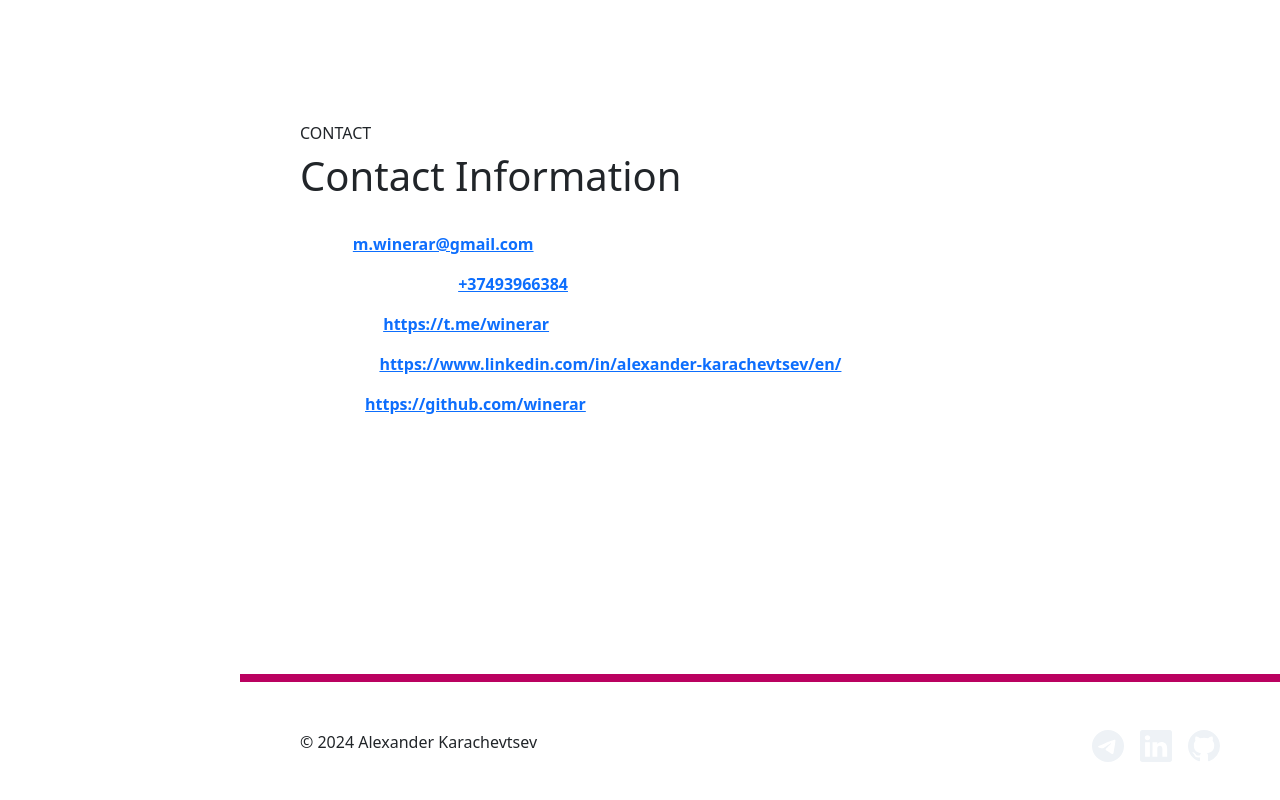
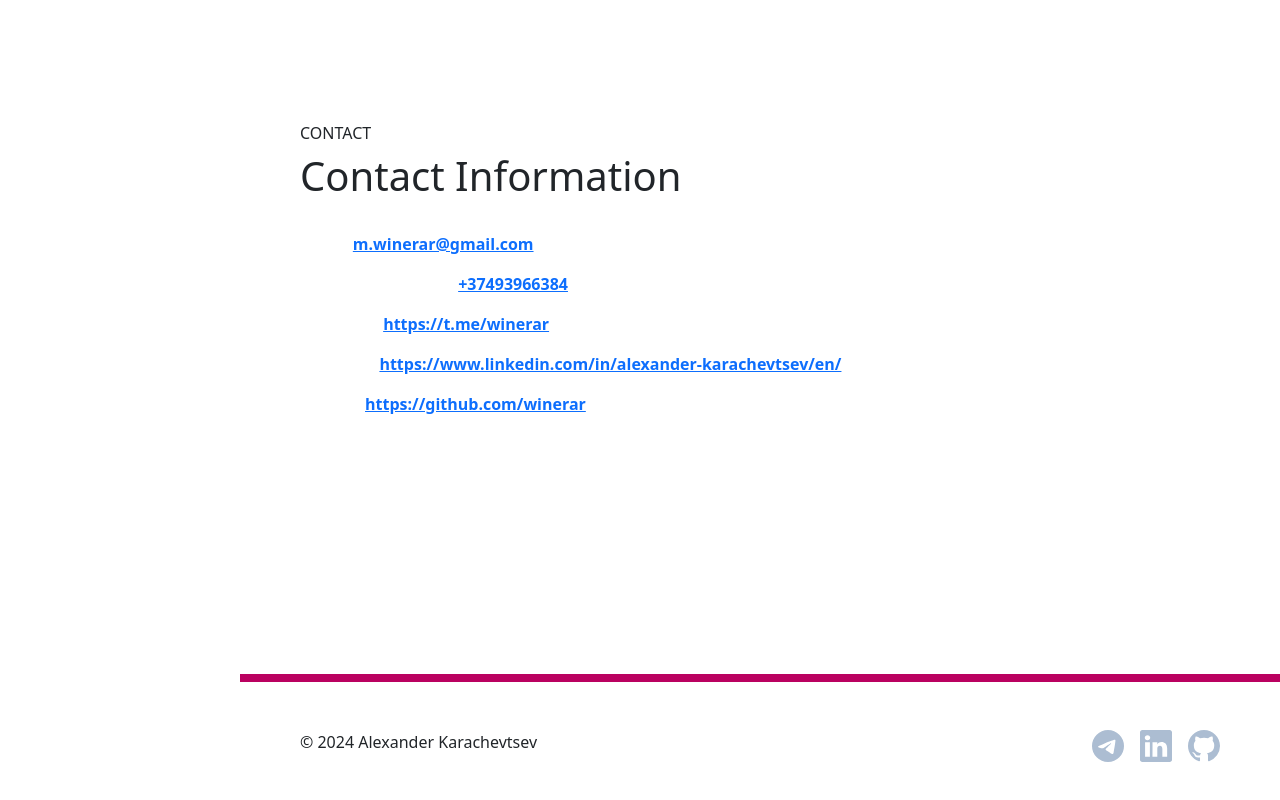
Before and after one commit to winerar/portfolio, a React (Vite) app: page / in a window 1280 px wide. Shown: the part 4639-5439 px from the top of the page. Built offline with nearby package versions, Linux system fonts and the light colour scheme; the HTML template or start-up script is replaced by a standard one.

Commit message:
update icon styles for improved hover effect and color consistency

```diff
--- a/src/style.css
+++ b/src/style.css
@@ -157,9 +157,13 @@ img {
 }
 
 .icon-big {
-	fill: var(--color-body);
+	fill: var(--color-heading);
 	width: 2rem;
 	height: 2rem;
+}
+
+.icon-big:hover {
+	fill: var(--color-brand);
 }
 
 .contribution {
```
